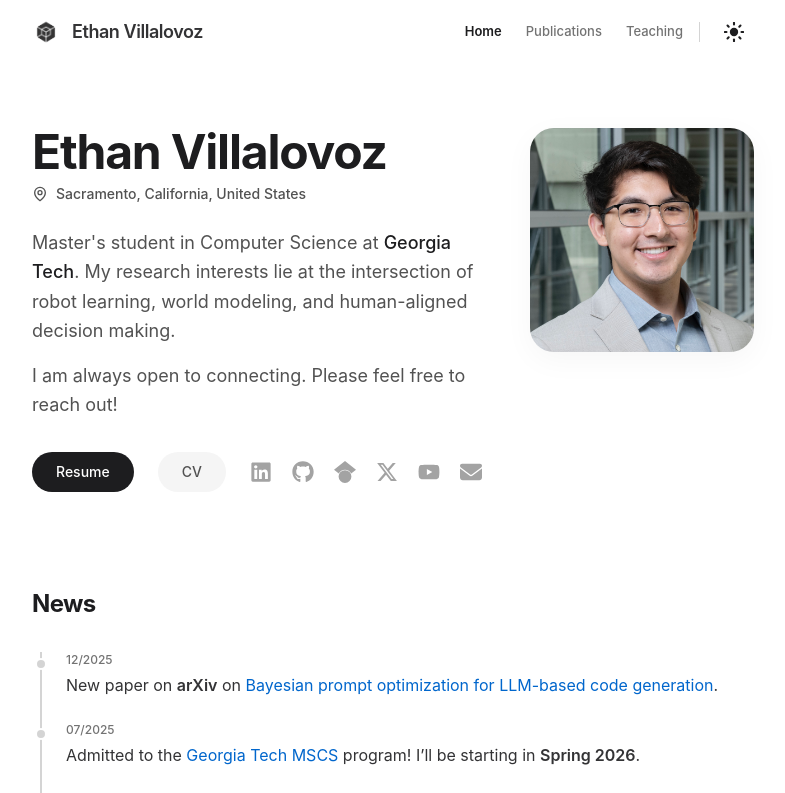
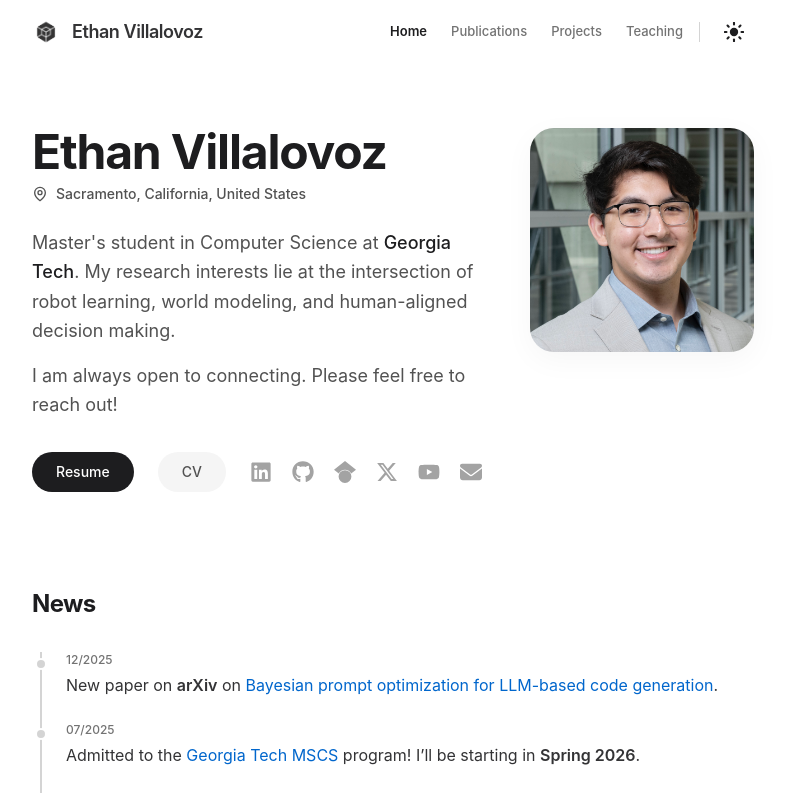
Before and after one commit to ethanvillalovoz/ethanvillalovoz.github.io, a Next.js app: page / in a window 1280 px wide. Shown: the top 793 px of the page, without its empty margins (248-1033 px from the left). Built offline with nearby package versions, Linux system fonts and the light colour scheme.

Commit message:
added projects tab back

```diff
--- a/src/components/Navbar.tsx
+++ b/src/components/Navbar.tsx
@@ -9,7 +9,7 @@ import ThemeToggle from "@/components/ThemeToggle";
 const navLinks = [
 	{ name: "Home", href: "/" },
 	{ name: "Publications", href: "/publications" },
-	// { name: "Projects", href: "/projects" },
+	{ name: "Projects", href: "/projects" },
 	{ name: "Teaching", href: "/teaching" },
 ];
 
```
